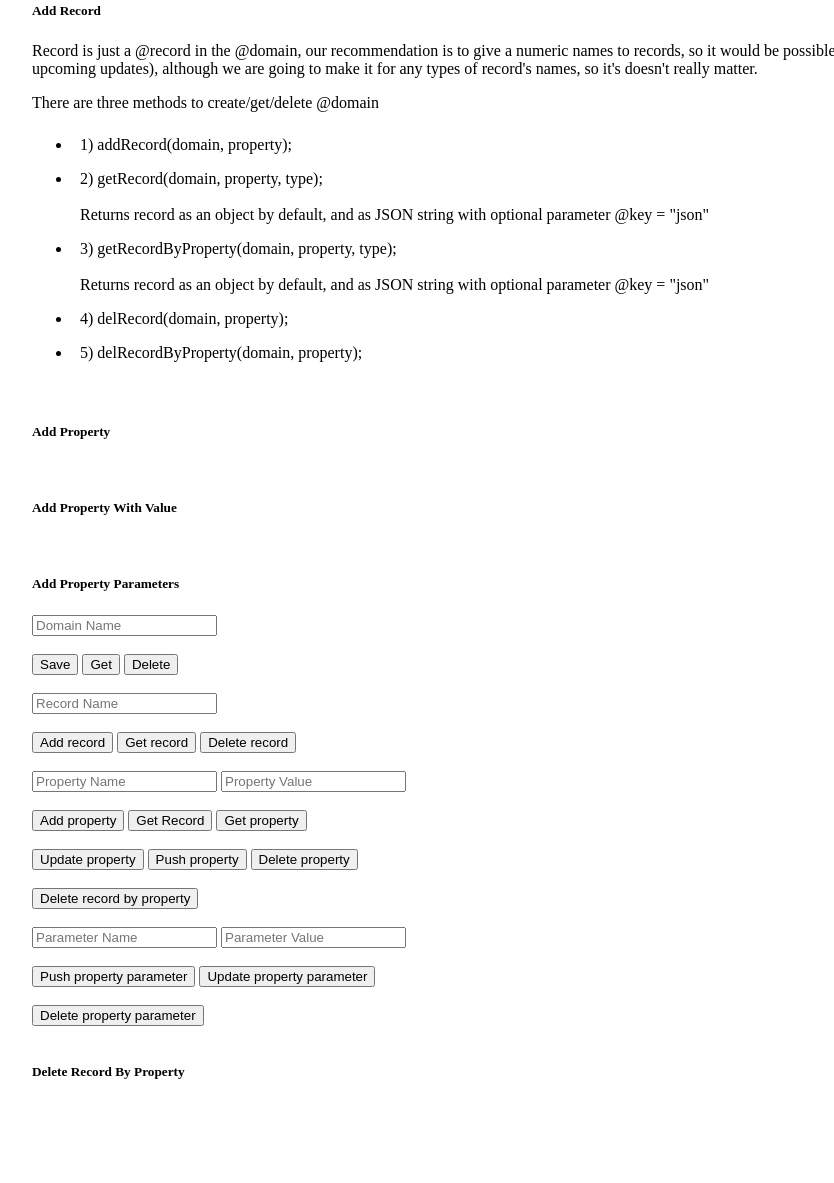
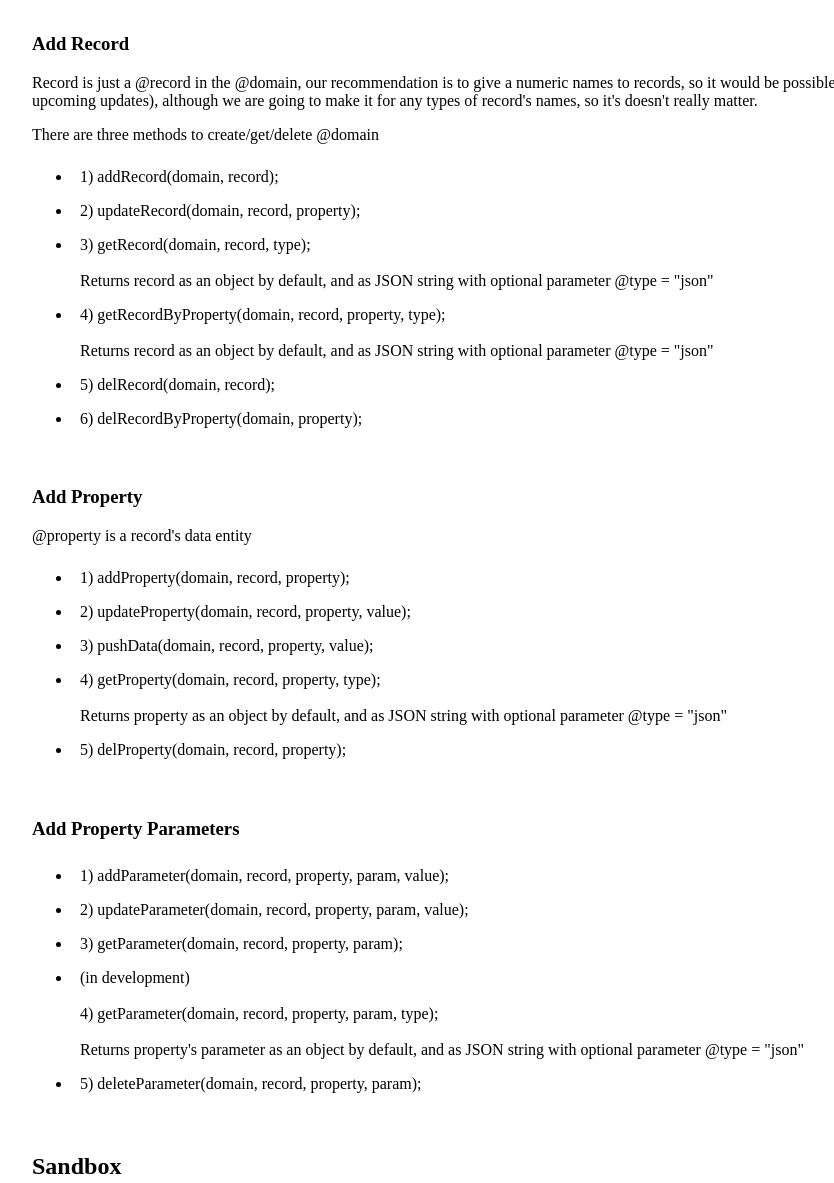
Before and after one commit to aiwee/asb.js, a plain HTML site: page index.html in a window 1280 px wide. Shown: the part 563-1746 px from the top of the page, without its empty margins (0-834 px from the left). Before the commit the page ends 1697 px from the top, so only its background shows below. Drawn offline with Linux system fonts and the light colour scheme; a script that the page names is missing.

Commit message:
some general updates

```diff
--- a/index.html
+++ b/index.html
@@ -3,14 +3,10 @@
 <head>
     <meta charset="UTF-8">
     <title>Local Storage Data Base</title>
-
 </head>
 <body>
-
     <div style="padding: 16px;">
-
-        <h1>ASB.js</h1>
-
+        <h1>Agent Storage Base - asb.js</h1>
         <p>
             Data base is a JSON object of the next structure:
         </p>
@@ -22,8 +18,7 @@
         </p>
 
         <div class="wrap" style="padding: 8px;">
-            <h5>Add Domain</h5>
-
+            <h3>Add Domain</h3>
             <p>
                 Creates in the localstorage key/value pair with key @domain and empty object value
             </p>
@@ -38,24 +33,22 @@
                     1) addDomain(domain);
                 </li>
                 <li style="padding: 8px;">
-                    2) getData(domain);
+                    2) getDomain(domain);
                 </li>
                 <li style="padding: 8px;">
-                    3) delDomain(domain);
+                    3) updateDomain(domain, data);
+                </li>
+                <li style="padding: 8px;">
+                    4) delDomain(domain);
                 </li>
             </ul>
             <p>
                 Where @domain is a string name of your domain/table
             </p>
-
-<!--            <input type="text" name="domain" placeholder="Domain Name">-->
-<!--            <input id="set_domain" type="button" name="save" value="Save">-->
-<!--            <input id="get_domain" type="button" name="save" value="Get">-->
-<!--            <input id="delete_domain" type="button" name="save" value="Delete">-->
         </div>
 
         <div class="wrap" style="padding: 8px;">
-            <h5>Add Record</h5>
+            <h3>Add Record</h3>
             <p>
                 Record is just a @record in the @domain, our recommendation is to give a
                 numeric names to records, so it would be possible to order records by ascend/descend.
@@ -67,69 +60,87 @@
             </p>
             <ul>
                 <li style="padding: 8px;">
-                    1) addRecord(domain, property);
+                    1) addRecord(domain, record);
                 </li>
                 <li style="padding: 8px;">
-                    2) getRecord(domain, property, type);
-                    <br/><br/>
-                    Returns record as an object by default, and as JSON string with optional parameter @key = "json"
+                    2) updateRecord(domain, record, property);
                 </li>
                 <li style="padding: 8px;">
-                    3) getRecordByProperty(domain, property, type);
+                    3) getRecord(domain, record, type);
                     <br/><br/>
-                    Returns record as an object by default, and as JSON string with optional parameter @key = "json"
+                    Returns record as an object by default, and as JSON string with optional parameter @type = "json"
                 </li>
                 <li style="padding: 8px;">
-                    4) delRecord(domain, property);
+                    4) getRecordByProperty(domain, record, property, type);
+                    <br/><br/>
+                    Returns record as an object by default, and as JSON string with optional parameter @type = "json"
                 </li>
                 <li style="padding: 8px;">
-                    5) delRecordByProperty(domain, property);
+                    5) delRecord(domain, record);
+                </li>
+                <li style="padding: 8px;">
+                    6) delRecordByProperty(domain, property);
+                </li>
+            </ul>
+        </div>
+
+        <div class="wrap" style="padding: 8px;">
+            <h3>Add Property</h3>
+            <p>
+                @property is a record's data entity
+            </p>
+            <ul>
+                <li style="padding: 8px;">
+                    1) addProperty(domain, record, property);
+                </li>
+                <li style="padding: 8px;">
+                    2) updateProperty(domain, record, property, value);
+                </li>
+                <li style="padding: 8px;">
+                    3) pushData(domain, record, property, value);
+                </li>
+                <li style="padding: 8px;">
+                    4) getProperty(domain, record, property, type);
+                    <br/><br/>
+                    Returns property as an object by default, and as JSON string with optional parameter @type = "json"
+                </li>
+                <li style="padding: 8px;">
+                    5) delProperty(domain, record, property);
+                </li>
+            </ul>
+        </div>
+
+        <div class="wrap" style="padding: 8px;">
+            <h3>Add Property Parameters</h3>
+            <p>
+
+            </p>
+            <ul>
+                <li style="padding: 8px;">
+                    1) addParameter(domain, record, property, param, value);
+                </li>
+                <li style="padding: 8px;">
+                    2) updateParameter(domain, record, property, param, value);
+                </li>
+                <li style="padding: 8px;">
+                    3) getParameter(domain, record, property, param);
+                </li>
+                <li style="padding: 8px;">
+                    (in development)
+                    <br/><br/>
+                    4) getParameter(domain, record, property, param, type);
+                    <br/><br/>
+                    Returns property's parameter as an object by default, and as JSON string with optional parameter @type = "json"
+                </li>
+                <li style="padding: 8px;">
+                    5) deleteParameter(domain, record, property, param);
                 </li>
             </ul>
 
-
-<!--            <input type="text" name="domain" placeholder="Domain Name">-->
-<!--            <input type="text" name="record" placeholder="Record Name">-->
-<!--            <br/><br/>-->
-<!--            <input id="add_record" type="button" value="Add record">-->
-<!--            <input id="find_record" type="button" value="Get record">-->
-<!--            <input id="delete_record" type="button" value="Delete record">-->
         </div>
 
         <div class="wrap" style="padding: 8px;">
-            <h5>Add Property</h5>
-<!--            <input type="text" name="domain" placeholder="Domain Name">-->
-<!--            <input type="text" name="record" placeholder="Record Name">-->
-<!--            <input type="text" name="property" placeholder="Property Name">-->
-<!--            <br/><br/>-->
-<!--            <input id="add_property" type="button" value="Add property">-->
-<!--            <input id="find_recordByProp" type="button" value="Get Record">-->
-<!--            <input id="find_property" type="button" value="Get property">-->
-        </div>
-
-<!--        <div class="wrap" style="padding: 8px;">-->
-<!--            <h5>Update Property</h5>-->
-<!--            <input type="text" name="domain" placeholder="Domain Name">-->
-<!--            <input type="text" name="record" placeholder="Record Name">-->
-<!--            <input type="text" name="property" placeholder="Property Name">-->
-<!--            <input type="text" name="property_val" placeholder="Property Value">-->
-<!--            -->
-<!--        </div>-->
-
-        <div class="wrap" style="padding: 8px;">
-            <h5>Add Property With Value</h5>
-<!--            <input type="text" name="domain" placeholder="Domain Name">-->
-<!--            <input type="text" name="record" placeholder="Record Name">-->
-<!--            <input type="text" name="property" placeholder="Property Name">-->
-<!--            <input type="text" name="property_val" placeholder="Property Value">-->
-<!--            <br/><br/>-->
-<!--            <input id="update_property" type="button" value="Update property">-->
-<!--            <input id="push_property" type="button" value="Push property">-->
-<!--            <input id="del_property" type="button" value="Delete property">-->
-        </div>
-
-        <div class="wrap" style="padding: 8px;">
-            <h5>Add Property Parameters</h5>
+            <h2>Sandbox</h2>
             <input type="text" name="domain" placeholder="Domain Name">
             <br/><br/>
             <input id="set_domain" type="button" name="save" value="Save">
@@ -158,19 +169,10 @@
             <input type="text" name="param" placeholder="Parameter Name">
             <input type="text" name="param_val" placeholder="Parameter Value">
             <br/><br/>
-            <input id="add_prop_param" type="button" value="Push property parameter">
+            <input id="add_prop_param" type="button" value="Add property parameter">
             <input id="upd_prop_param" type="button" value="Update property parameter">
             <br/><br/>
             <input id="del_prop_param" type="button" value="Delete property parameter">
-        </div>
-
-
-        <div class="wrap" style="padding: 8px;">
-            <h5>Delete Record By Property</h5>
-<!--            <input type="text" name="domain" placeholder="Domain Name">-->
-<!--            <input type="text" name="property" placeholder="Property Name">-->
-<!--            <input id="delby_property" type="button" value="Delete record">-->
-
         </div>
     </div>
     <script src="https://cdn.jsdelivr.net/gh/teobyte/bluesrc@2.0.8/js/bz-core.min.js"></script>
```
Also changed, not shown: src/asb.js (+14 -37 lines).
